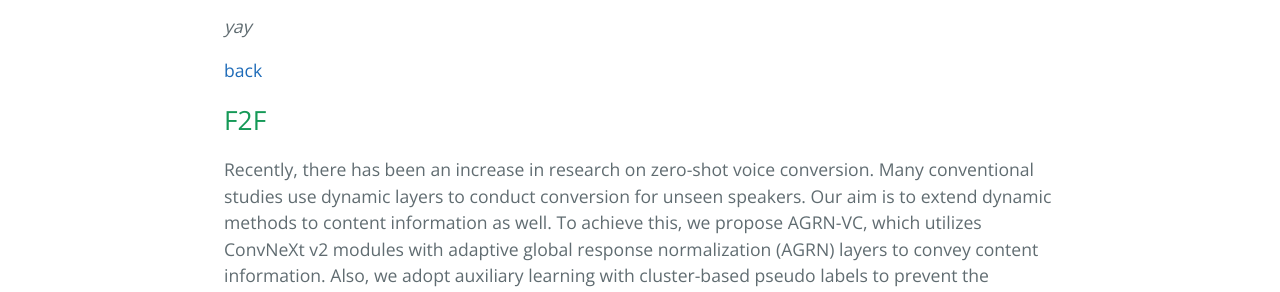
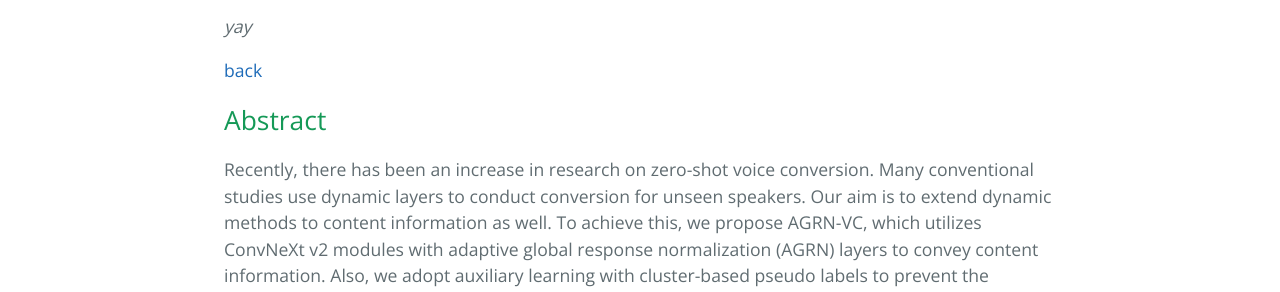
Before and after one commit to twiz0311/AGRN-VC, a Jekyll site: the page built from another-page.md, in a window 1280 px wide and 900 px high. Shown: the part 393-685 px from the top of the window. Built offline with Jekyll 4.4.1, drawn with Linux system fonts in a browser that asks for light colours.

Commit message:
Update default.html

```diff
--- a/_layouts/default.html
+++ b/_layouts/default.html
@@ -30,7 +30,7 @@
     <main id="content" class="main-content" role="main">
       {{ content }}
         <div>
-            <a name="Abstract"><h2>F2F</h2></a>
+            <a name="Abstract"><h2>Abstract</h2></a>
             <td>Recently, there has been an increase in research on zero-shot voice conversion. Many conventional studies use dynamic layers to conduct conversion for unseen speakers. Our aim is to extend dynamic methods to content information as well. To achieve this, we propose AGRN-VC, which utilizes ConvNeXt v2 modules with adaptive global response normalization (AGRN) layers to convey content information. Also, we adopt auxiliary learning with cluster-based pseudo labels to prevent the transmission of source speaker information along with content information. This method performs a pseudo label classification task using the output of the content encoder. It helps the content encoder to focus on content information while excluding speaker information. We conduct comparative experiments between various baseline models and the proposed model using subjective and objective metrics. Our proposed approach demonstrates better converted speech quality in terms of speaker similarity and naturalness.</td>
 
         <div>
```
